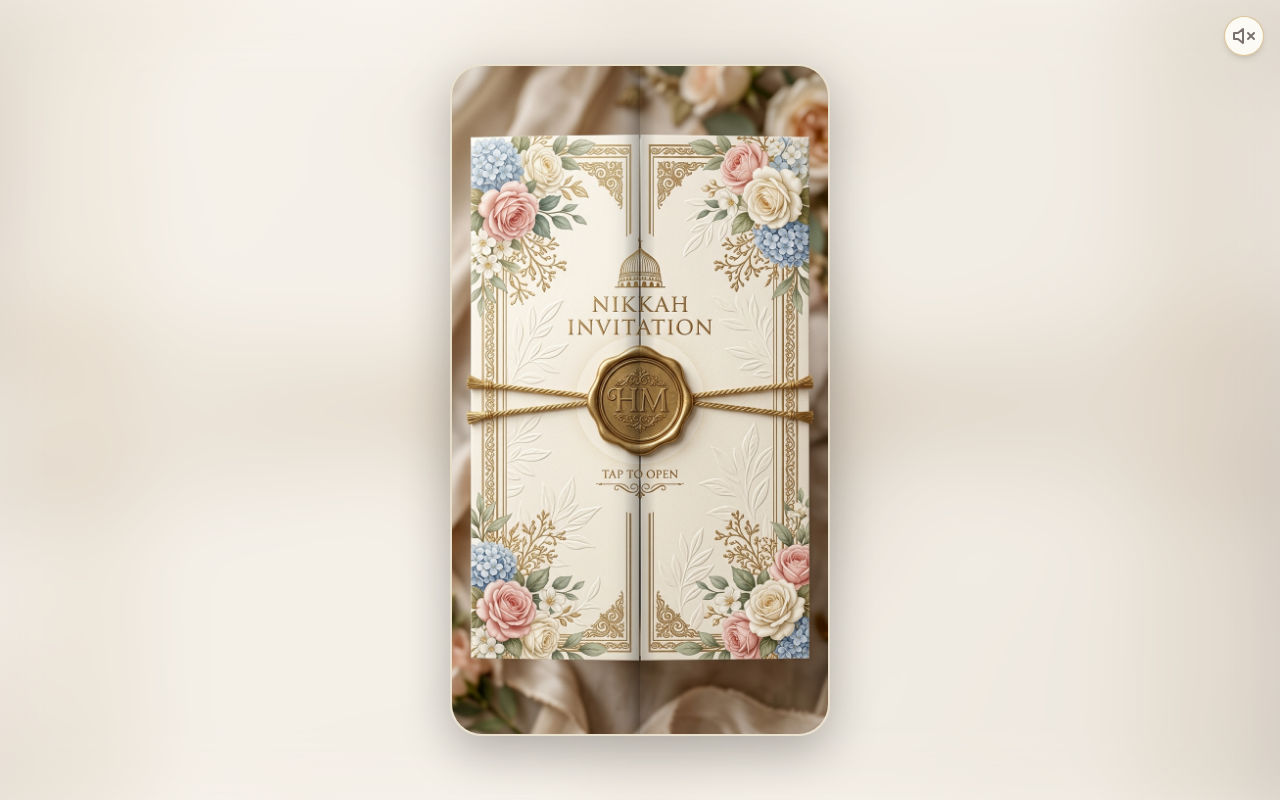
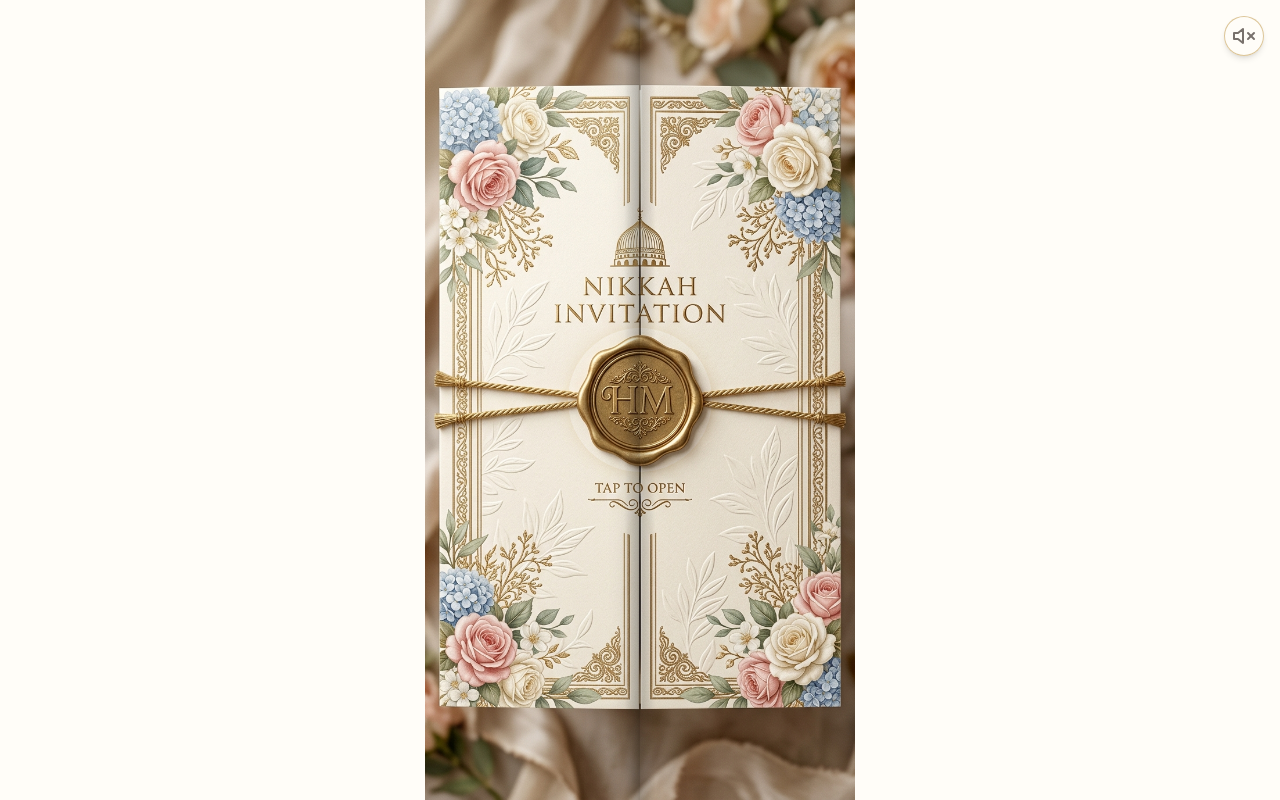
Before and after one commit to MohamedRilwanJ/Sister-Wedding-invitation-, a React (Vite) app: page / in a window 1280 px wide. Shown: the top 800 px of the page. Built offline with nearby package versions, Linux system fonts and the light colour scheme; a web font is replaced by a local one.

Commit message:
Make opening screen full-bleed 100dvh edge-to-edge eliminating artificial outer card gaps

```diff
--- a/src/components/OpeningExperience.jsx
+++ b/src/components/OpeningExperience.jsx
@@ -28,41 +28,30 @@ export default function OpeningExperience({ onOpeningStart, onOpenComplete }) {
 
   return (
     <div
-      className={`fixed inset-0 z-50 flex items-center justify-center overflow-hidden transition-opacity duration-500 touch-none select-none p-4 sm:p-6 ${
+      className={`fixed inset-0 z-50 flex items-center justify-center overflow-hidden transition-opacity duration-500 touch-none select-none p-0 m-0 ${
         stage === 'closed' ? 'bg-[#FFFDF8]' : 'bg-transparent'
       } ${
         isFadingOut ? 'opacity-0 pointer-events-none' : 'opacity-100'
       } ${stage === 'animating' ? 'pointer-events-none' : ''}`}
       aria-label="Closed Nikkah Invitation Envelope"
     >
-      {/* Surrounding Ambient Blurred Floral Background Treatment */}
-      <div className="absolute inset-0 w-full h-full pointer-events-none overflow-hidden z-0">
-        <img
-          src="/nikkah_opening_cover.jpg"
-          alt=""
-          aria-hidden="true"
-          className="w-full h-full object-cover blur-2xl scale-110 opacity-55 brightness-95"
-        />
-        <div className="absolute inset-0 bg-[#FAF6F0]/40 backdrop-blur-xs"></div>
-      </div>
-
-      {/* Luxury Centered Framed Invitation Card Container (Responsive 88% width / 84% height with breathing room) */}
-      <div className="relative w-[88vw] max-w-[380px] h-[84vh] max-h-[720px] bg-transparent rounded-[24px] sm:rounded-[32px] overflow-hidden shadow-[0_16px_48px_rgba(0,0,0,0.28)] border-2 border-[#E8DEC8]/80 flex justify-center items-center perspective-container z-10 my-auto mx-auto">
+      {/* Full-Bleed 100dvh Viewport Gatefold Frame (Edge to Edge, No Outer Gaps) */}
+      <div className="relative w-full h-[100vh] h-[100dvh] min-h-[100dvh] max-h-[100dvh] sm:max-w-[430px] sm:mx-auto bg-transparent overflow-hidden flex justify-center items-center perspective-container z-10 p-0 m-0">
 
         {/* ========================================================================= */}
         {/* LEFT GATEFOLD PANEL (3D Open to Left)                                     */}
         {/* ========================================================================= */}
         <div
-          className={`absolute top-0 bottom-0 left-0 w-1/2 h-full overflow-hidden z-20 transition-all duration-[1600ms] cubic-bezier(0.65, 0, 0.35, 1) shadow-[6px_0_24px_rgba(0,0,0,0.22)] ${
+          className={`absolute top-0 bottom-0 left-0 w-1/2 h-full overflow-hidden z-20 transition-all duration-[1600ms] cubic-bezier(0.65, 0, 0.35, 1) shadow-[6px_0_24px_rgba(0,0,0,0.18)] ${
             stage === 'animating' ? 'panel-left-open' : 'translate-x-0 rotate-y-0'
           }`}
           style={{ transformOrigin: 'left center' }}
         >
-          {/* Left half image positioning */}
+          {/* Left half full-bleed image positioning */}
           <img
             src="/nikkah_opening_cover.jpg"
             alt="Left Gatefold Flap"
-            className="absolute top-0 bottom-0 left-0 w-[200%] max-w-none h-full object-cover object-left pointer-events-none select-none"
+            className="absolute top-0 bottom-0 left-0 w-[200%] max-w-none h-full object-cover object-center pointer-events-none select-none"
           />
           {/* Inner seam edge gradient shadow */}
           <div className="absolute inset-y-0 right-0 w-4 bg-gradient-to-l from-black/20 to-transparent pointer-events-none"></div>
@@ -72,16 +61,16 @@ export default function OpeningExperience({ onOpeningStart, onOpenComplete }) {
         {/* RIGHT GATEFOLD PANEL (3D Open to Right)                                   */}
         {/* ========================================================================= */}
         <div
-          className={`absolute top-0 bottom-0 right-0 w-1/2 h-full overflow-hidden z-20 transition-all duration-[1600ms] cubic-bezier(0.65, 0, 0.35, 1) shadow-[-6px_0_24px_rgba(0,0,0,0.22)] ${
+          className={`absolute top-0 bottom-0 right-0 w-1/2 h-full overflow-hidden z-20 transition-all duration-[1600ms] cubic-bezier(0.65, 0, 0.35, 1) shadow-[-6px_0_24px_rgba(0,0,0,0.18)] ${
             stage === 'animating' ? 'panel-right-open' : 'translate-x-0 rotate-y-0'
           }`}
           style={{ transformOrigin: 'right center' }}
         >
-          {/* Right half image positioning */}
+          {/* Right half full-bleed image positioning */}
           <img
             src="/nikkah_opening_cover.jpg"
             alt="Right Gatefold Flap"
-            className="absolute top-0 bottom-0 -left-[100%] w-[200%] max-w-none h-full object-cover object-right pointer-events-none select-none"
+            className="absolute top-0 bottom-0 -left-[100%] w-[200%] max-w-none h-full object-cover object-center pointer-events-none select-none"
           />
           {/* Inner seam edge gradient shadow */}
           <div className="absolute inset-y-0 left-0 w-4 bg-gradient-to-r from-black/20 to-transparent pointer-events-none"></div>
@@ -98,7 +87,7 @@ export default function OpeningExperience({ onOpeningStart, onOpenComplete }) {
           <button
             onClick={handleSealTap}
             aria-label="Open wedding invitation"
-            className="group relative w-28 h-28 sm:w-32 sm:h-32 rounded-full flex items-center justify-center cursor-pointer active:scale-95 transition-transform duration-200 focus:outline-none"
+            className="group relative w-32 h-32 sm:w-36 sm:h-36 rounded-full flex items-center justify-center cursor-pointer active:scale-95 transition-transform duration-200 focus:outline-none"
           >
             {/* Soft highlight pulse halo framing the HM seal */}
             <div className="absolute inset-0 rounded-full seal-pulse opacity-60 pointer-events-none"></div>
```
